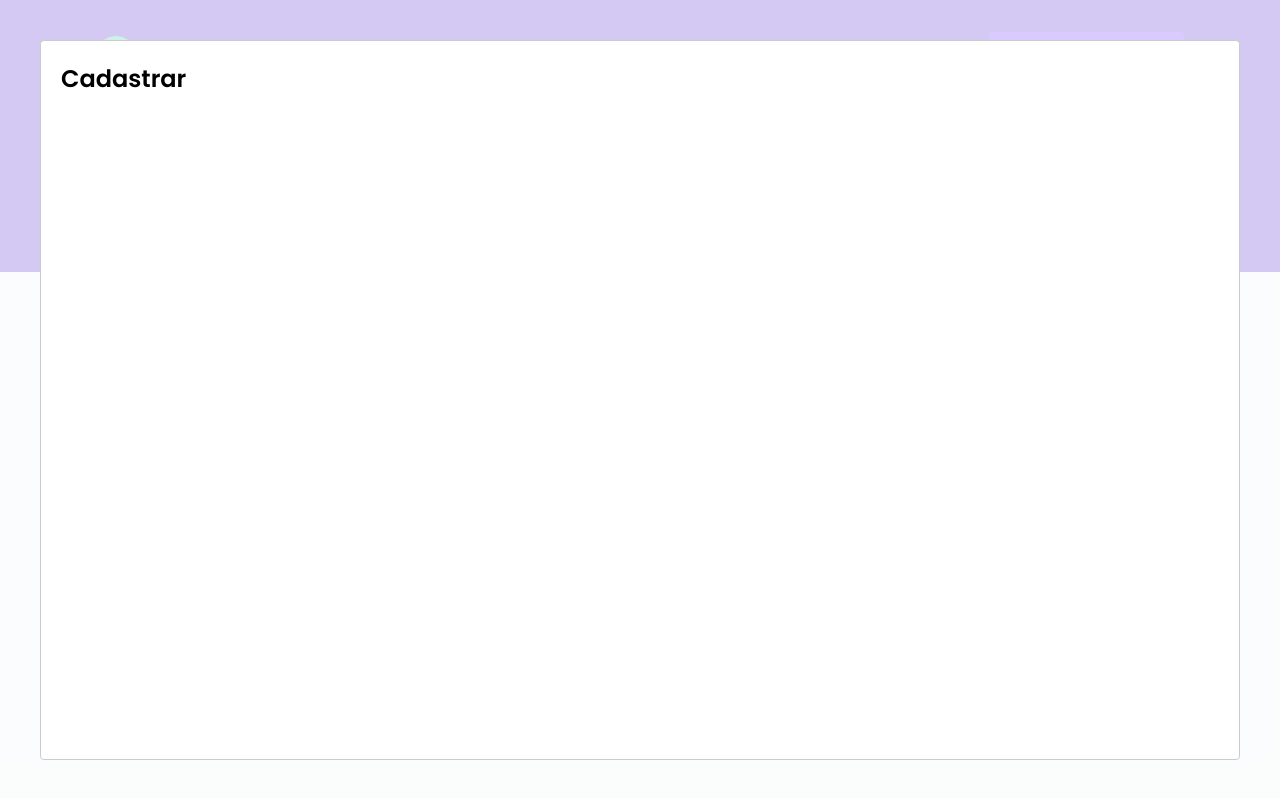
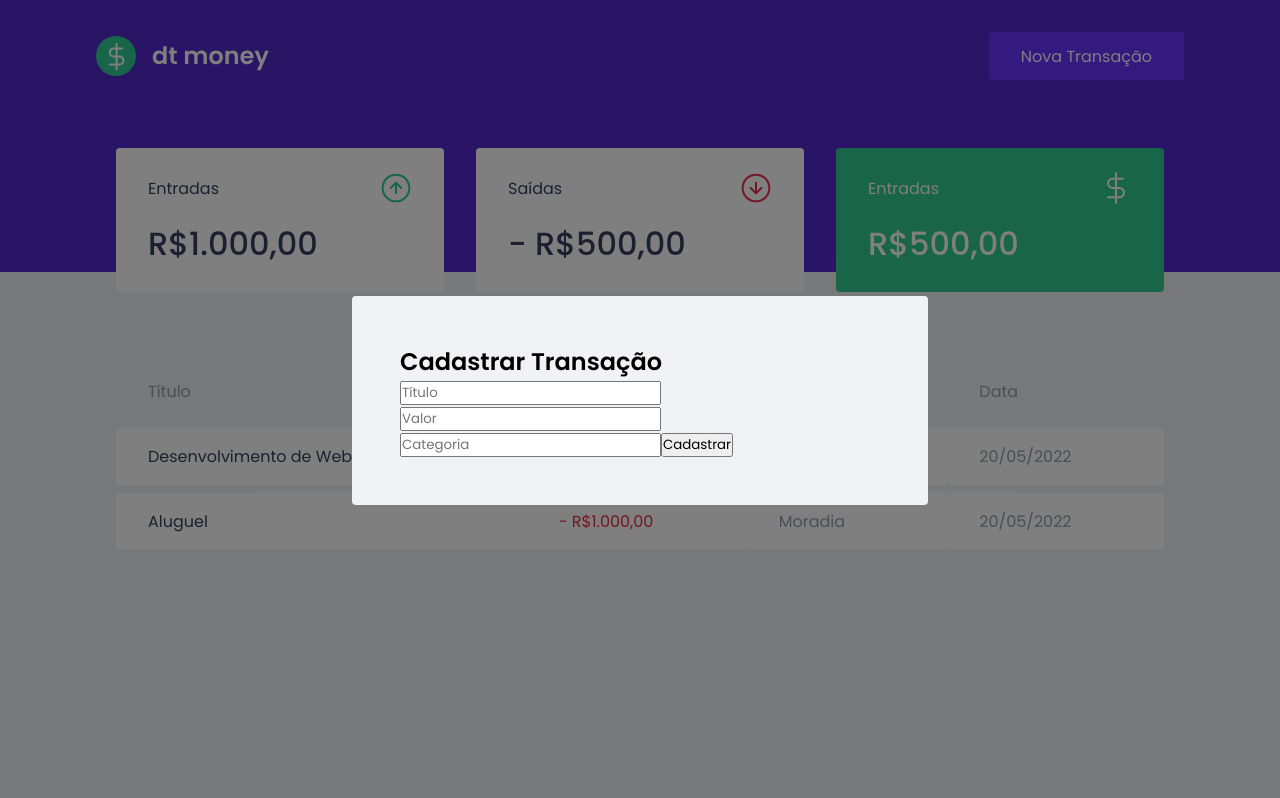
Before and after one commit to Lucasedusi/finance-manager-react, a React (Create React App) app: page / in a window 1280 px wide. Both pictures are taken after a click on the button "Nova Transação". Built offline with nearby package versions, Linux system fonts and the light colour scheme; no server answers; what miragejs would draw is missing.

Commit message:
create overlay style

```diff
--- a/src/components/NewTransactionModal/index.tsx
+++ b/src/components/NewTransactionModal/index.tsx
@@ -1,4 +1,5 @@
 import Modal from "react-modal";
+import { Container } from "./styles";
 
 interface NewTransactionModalProps {
 	isOpen: boolean;
@@ -10,8 +11,21 @@
 	onRequestClose,
 }: NewTransactionModalProps) {
 	return (
-		<Modal isOpen={isOpen} onRequestClose={onRequestClose}>
-			<h2>Cadastrar</h2>
+		<Modal
+			isOpen={isOpen}
+			onRequestClose={onRequestClose}
+			overlayClassName="react-modal-overlay"
+			className="react-modal-content"
+		>
+			<Container>
+				<h2>Cadastrar Transação</h2>
+
+				<input placeholder="Título" />
+				<input type="number" placeholder="Valor" />
+				<input placeholder="Categoria" />
+
+				<button type="submit">Cadastrar</button>
+			</Container>
 		</Modal>
 	);
 }
--- a/src/components/NewTransactionModal/styles.ts
+++ b/src/components/NewTransactionModal/styles.ts
@@ -1,3 +1,3 @@
 import styled from "styled-components";
 
-export const Container = styled.div``;
+export const Container = styled.form``;
--- a/src/styles/global.ts
+++ b/src/styles/global.ts
@@ -58,4 +58,26 @@
     cursor: not-allowed;
   }
 
+  .react-modal-overlay {
+    background: rgba(0, 0, 0, 0.5);
+
+    position: fixed;
+    top: 0;
+    bottom: 0;
+    left: 0;
+    right: 0;
+
+    display: flex;
+    align-items: center;
+    justify-content: center;
+  }
+  .react-modal-content {
+    width: 100%;
+    max-width: 576px;
+    background: var(--background);
+    padding: 3rem;
+    position: relative;
+    border-radius: 0.25rem;
+  }
+
 `;
```
